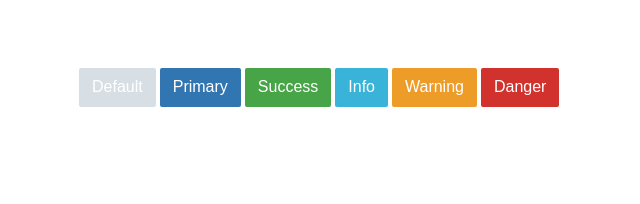
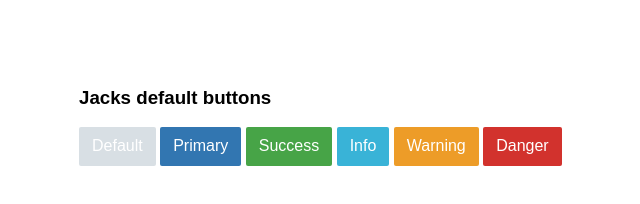
Before and after one commit to hanford/Buttons, a plain HTML site: page index.html in a window 1280 px wide. Shown: the whole page, without its empty margins (161-801 px from the left). Drawn offline with Linux system fonts and the light colour scheme.

Commit message:
Added some of dat css3 transition

```diff
--- a/bttn.css
+++ b/bttn.css
@@ -28,6 +28,7 @@ button, .reset-anchor {
 
 .bttn:hover {
   box-shadow: inset 0 -2px 0 rgba(0,0,0,.27);
+  transition: all 0.2s ease-in-out;
 }
 
 .bttn:active {
--- a/index.html
+++ b/index.html
@@ -12,10 +12,13 @@
     margin-right: auto;
     margin-left: auto;
     padding-top: 60px;
+    font-family: 'Source Sans Pro', sans-serif;
   }
 
 </style>
 <body>
+  <h3>Jacks default buttons</h3>
+
   <button class="bttn">Default</button>
   <button class="bttn bttn-primary">Primary</button>
   <button class="bttn bttn-success">Success</button>
```
